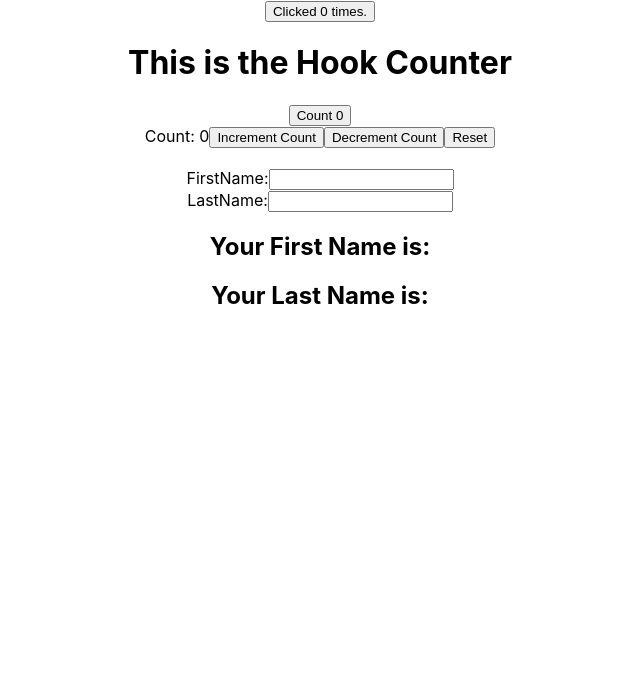
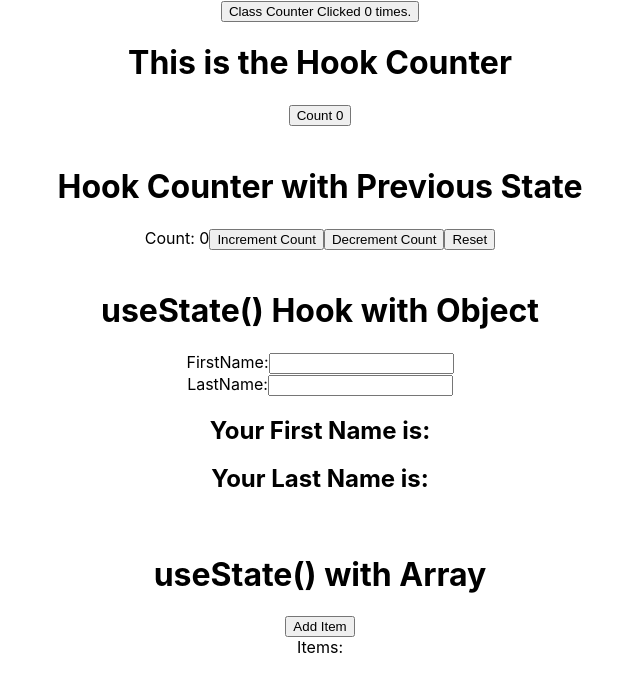
Before and after one commit to ChaitanyaVSH/ReactHooks, a React (Create React App) app: page / in a window 1280 px wide. Shown: the top 692 px of the page, without its empty margins (320-960 px from the left). Built offline with nearby package versions, Linux system fonts and the light colour scheme.

Commit message:
React Hooks Day 2: UseState() with array

```diff
--- a/src/App.js
+++ b/src/App.js
@@ -3,15 +3,19 @@ import Counter from "./components/Counter";
 import HookCounter from "./components/HookCounter";
 import HookCounterObject from "./components/HookCounterObject";
 import HookSuperCounter from "./components/HookSuperCounter";
+import HookWithArray from "./components/HookWithArray";
 
 function App() {
   return (
     <div className="App">
       <Counter />
       <HookCounter />
+      <br />
       <HookSuperCounter />
       <br />
       <HookCounterObject />
+      <br />
+      <HookWithArray />
     </div>
   );
 }
--- a/src/components/Counter.js
+++ b/src/components/Counter.js
@@ -20,7 +20,7 @@ class Counter extends Component {
     return (
       <div>
         <button onClick={this.handleClick}>
-          Clicked {this.state.counter} times.
+          Class Counter Clicked {this.state.counter} times.
         </button>
       </div>
     );
--- a/src/components/HookCounterObject.js
+++ b/src/components/HookCounterObject.js
@@ -4,6 +4,7 @@ function HookCounterObject() {
   const [name, setName] = useState({ firstName: "", lastName: "" });
   return (
     <div>
+      <h1>useState() Hook with Object</h1>
       <label>FirstName:</label>
       <input
         type="text"
--- a/src/components/HookSuperCounter.js
+++ b/src/components/HookSuperCounter.js
@@ -5,6 +5,7 @@ export default function HookSuperCounter() {
   const [count, setCount] = useState(initialCount);
   return (
     <div>
+      <h1>Hook Counter with Previous State</h1>
       Count: {count}
       <button onClick={() => setCount((prevCount) => prevCount + 1)}>
         Increment Count
--- /dev/null
+++ b/src/components/HookWithArray.js
@@ -0,0 +1,30 @@
+import React, { useState } from "react";
+
+function HookWithArray() {
+  const [items, setItems] = useState([]);
+  const addItem = () => {
+    setItems([
+      ...items,
+      {
+        id: items.length + 1,
+        value: Math.floor(Math.random() * 10) + 1,
+      },
+    ]);
+  };
+  //console.log(items);
+  return (
+    <div>
+      <h1>useState() with Array</h1>
+      <button onClick={addItem}>Add Item</button>
+      <br />
+      Items:
+      <ul>
+        {items.map((item) => (
+          <h2 key={item.id}>Item: {item.value}</h2>
+        ))}
+      </ul>
+    </div>
+  );
+}
+
+export default HookWithArray;
```
